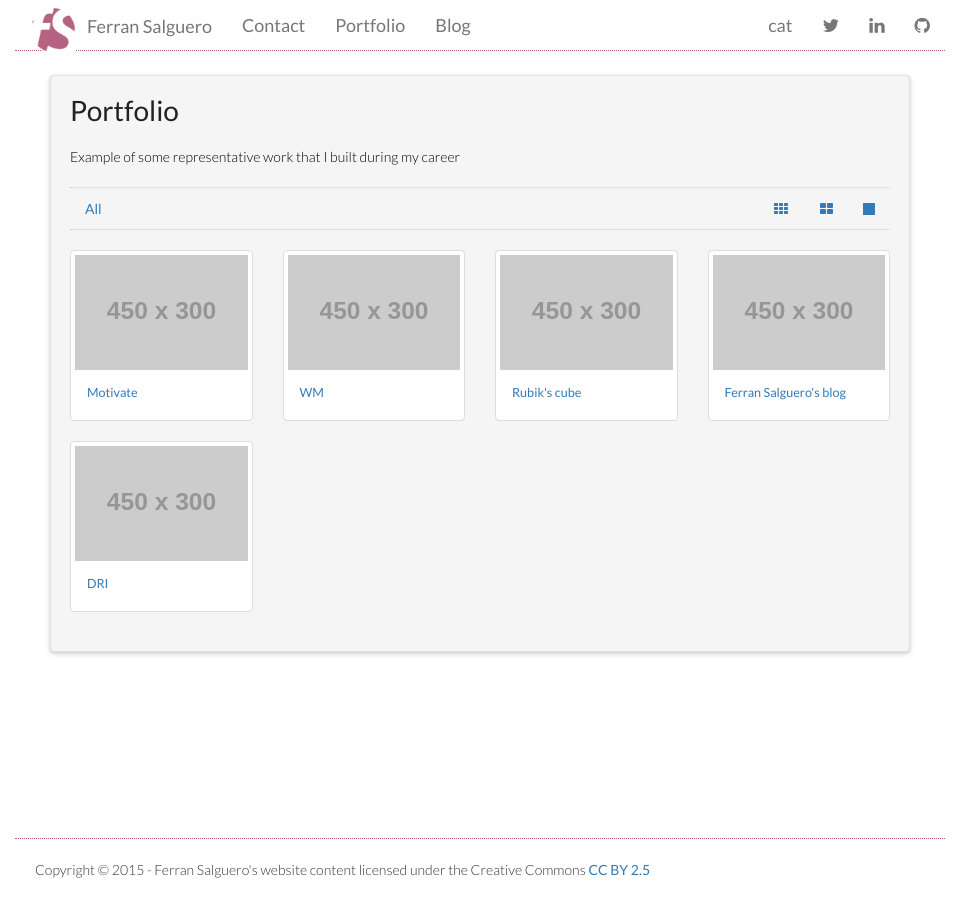
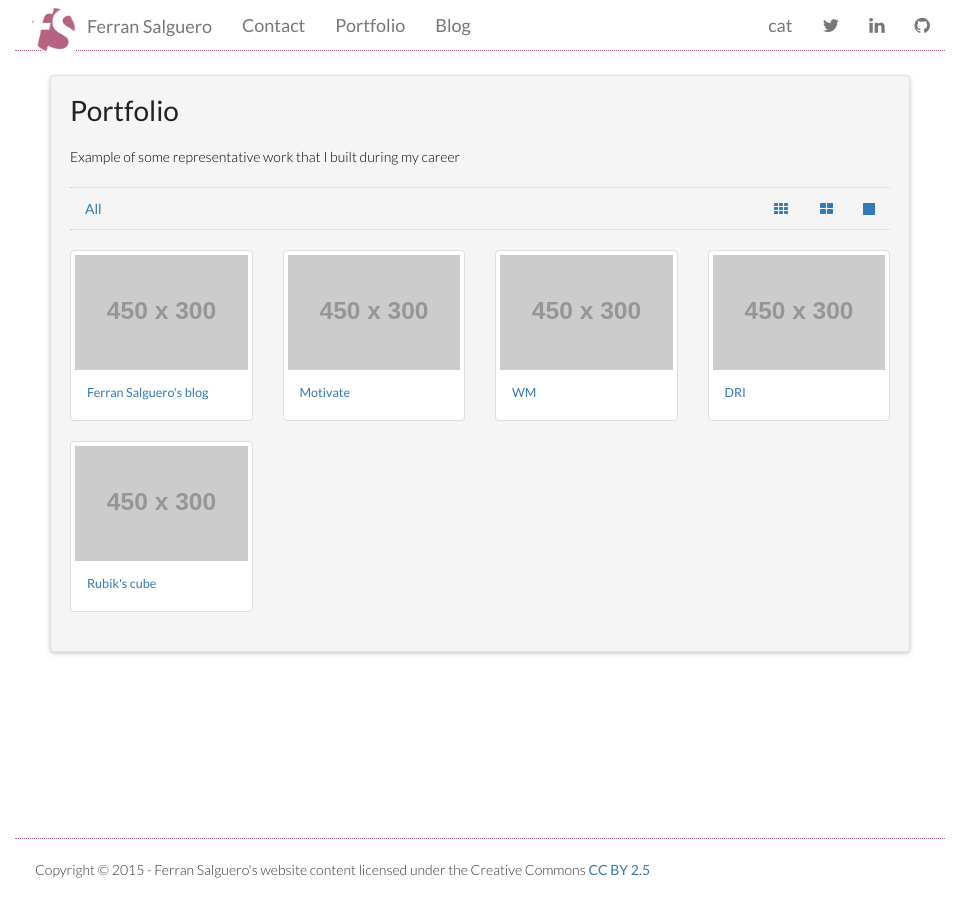
Before and after one commit to FerranSalguero/ferransalguero.github.io, a Jekyll site: the page built from portfolio/index.html, in a window 1280 px wide. Shown: the whole page, without its empty margins (160-1121 px from the left). Built offline with Jekyll 4.4.1, drawn with Linux system fonts in a browser that asks for light colours; nearby versions of some CDN libraries; library files that are not in the unit come from our copies.

Commit message:
priorized portfolio

```diff
--- a/portfolio/index.html
+++ b/portfolio/index.html
@@ -39,8 +39,8 @@ scripts: portfolio
       </div>
       <hr />
       <div class="row" id="portfolio-items">
-        {% assign pages = site.portfolios | sort:"weight"  %}
-        {% for post in pages reversed %}
+        {% assign pages = site.portfolios | sort:"priority"  %}
+        {% for post in pages %}
         <div class="col-xs-6 col-sm-3 project recent" data-tags="{{post.tags}}">
           <div class="thumbnail link">
            {% if post.image %}
```
Also changed, not shown: _portfolios/motivate.md (+1 -1 lines).
